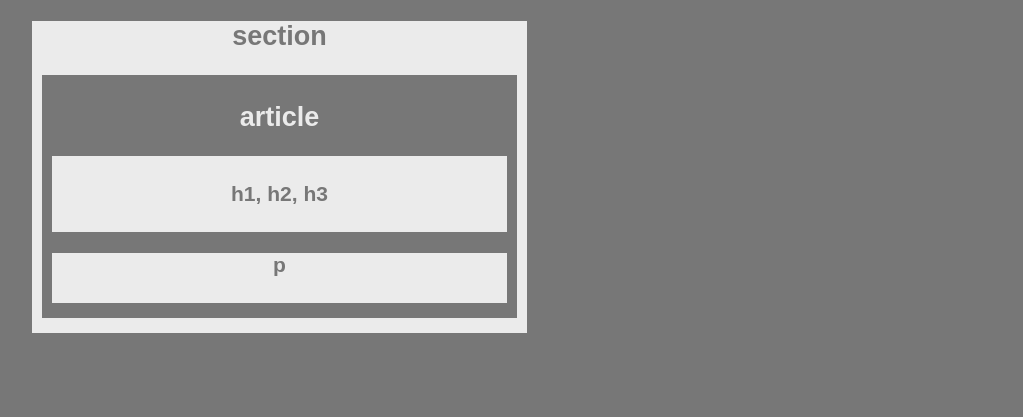
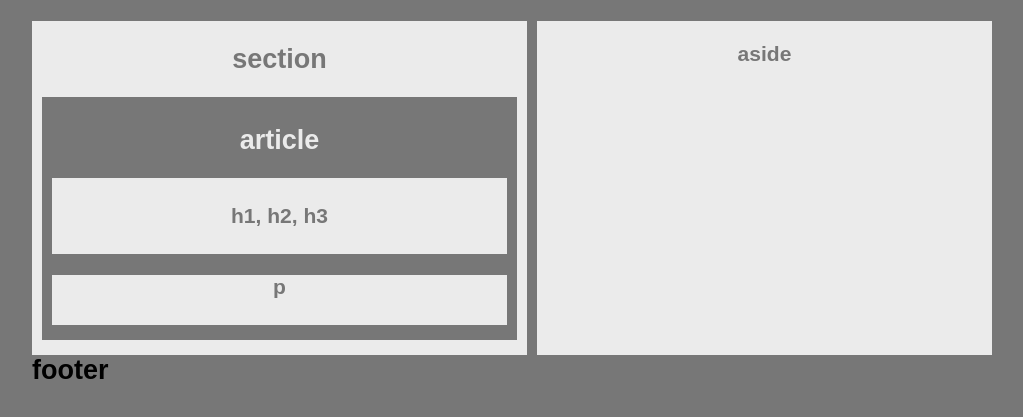
Before and after one commit to zttxv4/Basic-Portfolio, a plain HTML site: page ez.html in a window 1280 px wide. Shown: the part 135-552 px from the top of the page, without its empty margins (128-1151 px from the left). Drawn offline with Linux system fonts and the light colour scheme.

Commit message:
adding aside, footer incomplete

```diff
--- a/ez.html
+++ b/ez.html
@@ -6,6 +6,7 @@
   <title>Homework 1</title>
 
   <link rel="stylesheet" type="text/css" href="ezstyle.css">
+  <link rel="stylesheet" type="text/css" href="ezfloat-style.css">
 
 </head>
 
@@ -23,7 +24,7 @@
             <h1>nav</h1>
         </div>
         <!--Section, article, headers, paragraph  -->
-        <div id="main">
+        <div class="main">
             <div id="section">
                 <h2>section</h2>
                     <div id="article">
@@ -34,9 +35,18 @@
                             <div id="paragraph">
                                 <h3>p</h3>
                             </div>
-
-                </div>
+                    </div>
+            </div>
+            <div id="aside">
+                <h3>aside</h3>
             </div>
         </div>
+
+
+        <!-- Footer -->
+        <div id="footer">
+            <h2>footer</h2>
+        </div>
+
     </div>
 </body>
--- /dev/null
+++ b/ezfloat-style.css
@@ -0,0 +1,13 @@
+.clearfix::after {
+    content: " ";
+    display: block;
+    clear: both;
+  }
+
+#section {
+    float: left;
+}
+
+#aside {
+    float: left;
+}
--- a/ezstyle.css
+++ b/ezstyle.css
@@ -19,6 +19,7 @@ body {
     color: #777;
     text-align: center;
 }
+
 
 #section {
     background: #ebebeb;
@@ -54,3 +55,14 @@ body {
     margin-bottom: 5px;
     margin-top: 10px;
 }
+
+
+#aside {
+    background: #ebebeb;
+    color: #777;
+    margin-left: 10px;
+    width: 455px;
+    padding-bottom: 268px;
+    text-align: center;
+
+}
```
